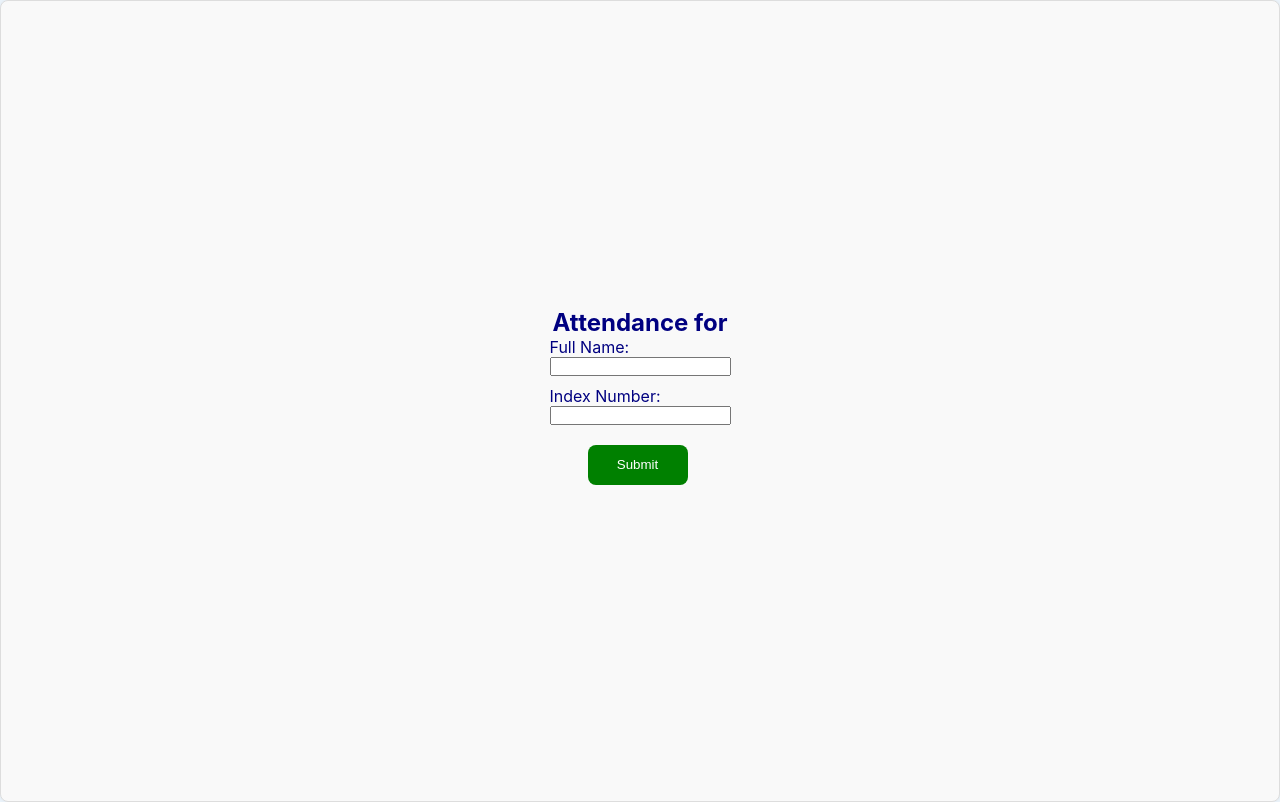
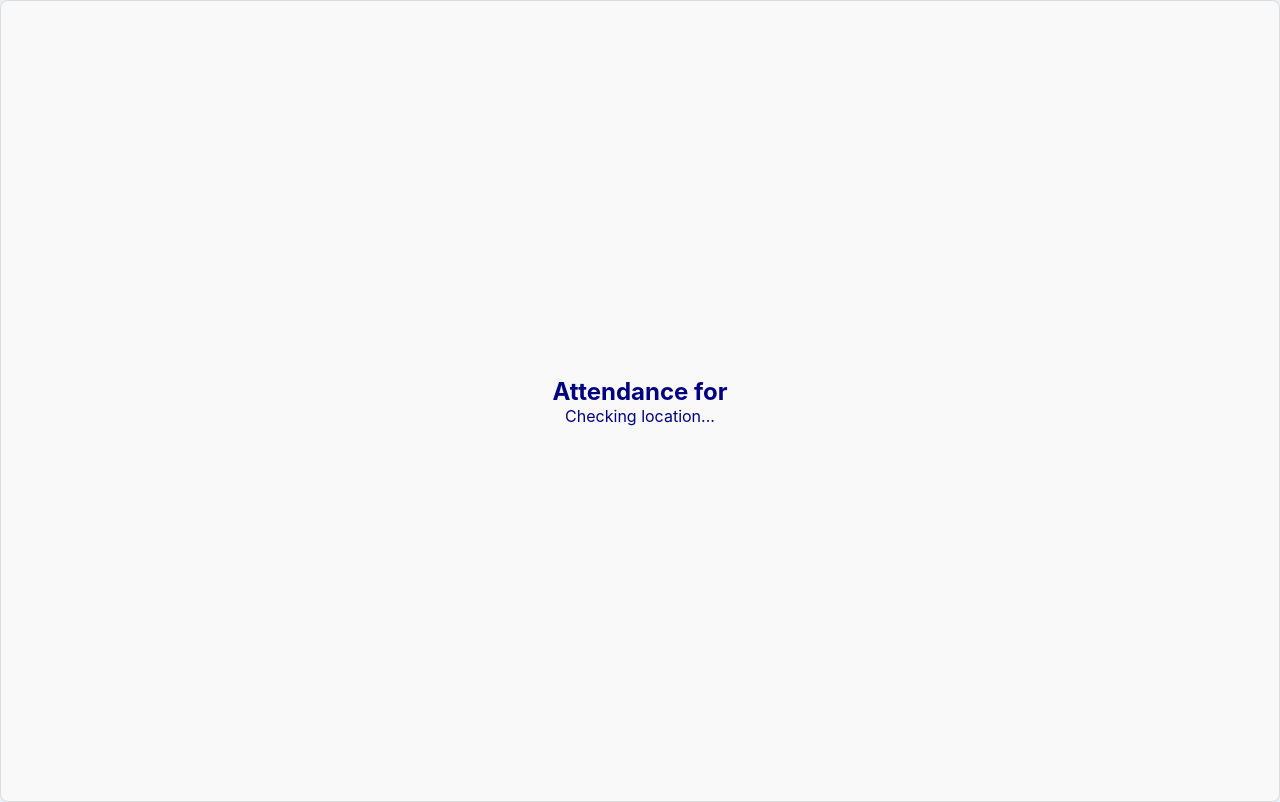
Before and after one commit to AbrahamGyamfi/Mini-Project, a React (Create React App) app in the folder Client/: page /attendance-form in a window 1280 px wide. Built offline with nearby package versions, Linux system fonts and the light colour scheme; no server answers.

Commit message:
Setting geolocation

```diff
--- a/Client/src/components/AttendanceForm.jsx
+++ b/Client/src/components/AttendanceForm.jsx
@@ -1,160 +1,4 @@
-// import React, { useEffect, useState } from "react";
-// import { useSearchParams } from "react-router-dom";
-// import "./AttendanceForm.css";
-
-// const AttendanceForm = () => {
-//   const [searchParams] = useSearchParams();
-//   const courseName = searchParams.get("courseName");
-//   const [submitted, setSubmitted] = useState(false);
-//   const [loading, setLoading] = useState(false);
-//   const [course_name, setCourseName] = useState("");
-
-//   console.log("COURSE NAME: ", course_name);
-
-//   const [formData, setFormData] = useState({
-//     name: "",
-//     Index_No: "",
-//     course_name: "",
-//   });
-
-//   useEffect(() => {
-//     const course_name = window.localStorage.getItem("CourseName");
-//     setCourseName(course_name);
-//   }, []);
-
-//   const handleChange = (e) => {
-//     const { name, value } = e.target;
-//     setFormData((prevData) => ({
-//       ...prevData,
-//       [name]: value,
-//       [course_name]: course_name,
-//     }));
-//   };
-
-//   const handleSubmit = async (e) => {
-//     e.preventDefault();
-//     setLoading(true);
-
-//     // .replace(" ", "")
-//     // .toUpperCase();
-
-//     console.log("Submit:::::::");
-//     try {
-//       console.log(process.env.REACT_APP_LOCALHOST_SERVER);
-//       const response = await fetch(
-//         `${process.env.REACT_APP_LOCALHOST_SERVER}/addUser`,
-//         {
-//           // Ensure the port matches your backend
-//           method: "POST",
-//           headers: {
-//             "Content-Type": "application/json",
-//           },
-//           body: JSON.stringify({
-//             name: formData.name, // Ensure the field names match
-//             Index_No: formData.Index_No,
-//             course_name: formData.course_name,
-//           }),
-//         }
-//       );
-
-//       console.log("Submited", response);
-
-//       if (response.ok) {
-//         const newUser = await response.json(); // Get the new user data if needed
-//         console.log("NEW USER: ", newUser);
-//         console.log("User added successfully:", newUser);
-//         setFormData({ name: "", Index_No: "", course_name: "" }); // Reset form fields
-//         setSubmitted(true);
-//       } else {
-//         const result = await response.json();
-//         console.error("Error submitting form:", result.message); // Log the specific error message
-//       }
-//     } catch (error) {
-//       console.error("There was an error during form submission:", error);
-//     } finally {
-//       setLoading(false);
-//     }
-//   };
-
-//   if (loading) {
-//     return (
-//       <div
-//         style={{
-//           height: "100vh",
-//           width: "100%",
-//           display: "flex",
-//           alignItems: "center",
-//           justifyContent: "center",
-//         }}
-//       >
-//         Loading...
-//       </div>
-//     );
-//   }
-
-//   if (submitted) {
-//     return (
-//       <div
-//         style={{
-//           display: "flex",
-//           height: "100vh",
-//           width: "100%",
-//           alignItems: "center",
-//           justifyContent: "center",
-//         }}
-//       >
-//         <p>Thank you for your submission!</p>
-//       </div>
-//     );
-//   }
-
-//   return (
-//     <div className="attendance-form-page">
-//       <h2>Attendance for {courseName}</h2>
-//       <form onSubmit={handleSubmit} className="attendance-form">
-//         <label>
-//           Full Name:
-//           <input
-//             type="text"
-//             name="name"
-//             value={formData.name}
-//             onChange={handleChange}
-//             required
-//           />
-//         </label>
-//         <label>
-//           Index Number:
-//           <input
-//             type="text"
-//             name="Index_No"
-//             value={formData.Index_No}
-//             onChange={handleChange}
-//             required
-//           />
-//         </label>
-//         <button
-//           type="submit"
-//           style={{
-//             width: "100px",
-//             height: "40px",
-//             backgroundColor: "green",
-//             borderRadius: "8px",
-//             display: "flex",
-//             alignItems: "center",
-//             justifyContent: "center",
-//           }}
-//           onClick={handleSubmit}
-//         >
-//           Submit
-//         </button>
-//       </form>
-//     </div>
-//   );
-// };
-
-// export default AttendanceForm;
-
-import React, { useEffect, useState } from "react";
+import React, { useCallback, useEffect, useState } from "react";
 import { useSearchParams } from "react-router-dom";
 import "./AttendanceForm.css";
 
@@ -164,6 +8,7 @@ const AttendanceForm = () => {
   const [submitted, setSubmitted] = useState(false);
   const [loading, setLoading] = useState(false);
   const [course_name, setCourseName] = useState("");
+  // const [currentPosition, setCurrentUserPosition] = useState();
 
   console.log("COURSE NAME: ", course_name);
 
@@ -184,6 +29,121 @@ const AttendanceForm = () => {
     }));
   }, []);
 
+  // const handleGeolocation = useCallback(() => {
+  //   if (navigator.geolocation) {
+  //     const watchId = navigator.geolocation.watchPosition(
+  //       (position) => {
+  //         const userLoc = {
+  //           lat: position.coords.latitude,
+  //           lng: position.coords.longitude,
+  //         };
+  //         console.log("User Location: ", userLoc);
+  //         setCurrentUserPosition(userLoc);
+  //       },
+  //       (error) => {
+  //         console.log("Error getting the user location: ", error);
+  //       },
+  //       {
+  //         enableHighAccuracy: true,
+  //         maximumAge: 0,
+  //         timeout: 30000,
+  //       }
+  //     );
+
+  //     return () => {
+  //       navigator.geolocation.clearWatch(watchId);
+  //     };
+  //   } else {
+  //     console.error("Geolocation is not supported by this browser.");
+  //   }
+  // }, [setCurrentUserPosition]);
+
+  // useEffect(() => {
+  //   console.log("Geolocation: ", currentPosition);
+  //   const cleanup = handleGeolocation();
+  //   return cleanup;
+  // }, [handleGeolocation, currentPosition]);
+
+  ///////////////////////////////
+
+  // import React, { useState, useEffect } from "react";
+
+  // Function to calculate the distance between two latitude-longitude points
+  const getDistanceFromLatLonInKm = useCallback((lat1, lon1, lat2, lon2) => {
+    const R = 6371; // Radius of the earth in km
+    const dLat = deg2rad(lat2 - lat1);
+    const dLon = deg2rad(lon2 - lon1);
+    const a =
+      Math.sin(dLat / 2) * Math.sin(dLat / 2) +
+      Math.cos(deg2rad(lat1)) *
+        Math.cos(deg2rad(lat2)) *
+        Math.sin(dLon / 2) *
+        Math.sin(dLon / 2);
+    const c = 2 * Math.atan2(Math.sqrt(a), Math.sqrt(1 - a));
+    const distance = R * c; // Distance in km
+    return distance;
+  }, []);
+
+  // Convert degrees to radians
+  function deg2rad(deg) {
+    return deg * (Math.PI / 180);
+  }
+
+  // const LocationChecker = () => {
+  const [isWithinRange, setIsWithinRange] = useState(null);
+
+  useEffect(() => {
+    // Target location (latitude and longitude)
+    const targetLocation = {
+      lat: 6.6732, // Replace with your target latitude
+      lon: -1.5674, // Replace with your target longitude
+    };
+
+    // Desired range in kilometers
+    const range = 1; // Replace with your desired range
+
+    // Get user's current location
+    if (navigator.geolocation) {
+      navigator.geolocation.getCurrentPosition((position) => {
+        const userLat = position.coords.latitude;
+        const userLon = position.coords.longitude;
+
+        // Calculate distance from user location to target location
+        const distance = getDistanceFromLatLonInKm(
+          userLat,
+          userLon,
+          targetLocation.lat,
+          targetLocation.lon
+        );
+
+        // Check if user is within the specified range
+        if (distance <= range) {
+          setIsWithinRange(true);
+        } else {
+          setIsWithinRange(false);
+        }
+      });
+    } else {
+      alert("Geolocation is not supported by this browser.");
+    }
+  }, [getDistanceFromLatLonInKm]);
+
+  // return (
+  //   <div>
+  //     {isWithinRange === null ? (
+  //       <p>Checking location...</p>
+  //     ) : isWithinRange ? (
+  //       <p>You are within the specified location range.</p>
+  //     ) : (
+  //       <p>You are outside the specified location range.</p>
+  //     )}
+  //   </div>
+  // );
+  // };
+
+  // export default LocationChecker;
+
+  ////////////////////////////
   const handleChange = (e) => {
     const { name, value } = e.target;
     setFormData((prevData) => ({
@@ -267,6 +227,9 @@ const AttendanceForm = () => {
   return (
     <div className="attendance-form-page">
       <h2>Attendance for {courseName}</h2>
+      {isWithinRange === null ? (
+        <p>Checking location...</p>
+      ) : isWithinRange ? (
         <form onSubmit={handleSubmit} className="attendance-form">
           <label>
             Full Name:
@@ -304,6 +267,9 @@ const AttendanceForm = () => {
             Submit
           </button>
         </form>
+      ) : (
+        <p>You are outside the specified location range.</p>
+      )}
     </div>
   );
 };
```
Also changed, not shown: 1 other file (tests, documents, lock files or other folders). Lines whose indentation alone changed are shown as unchanged.
